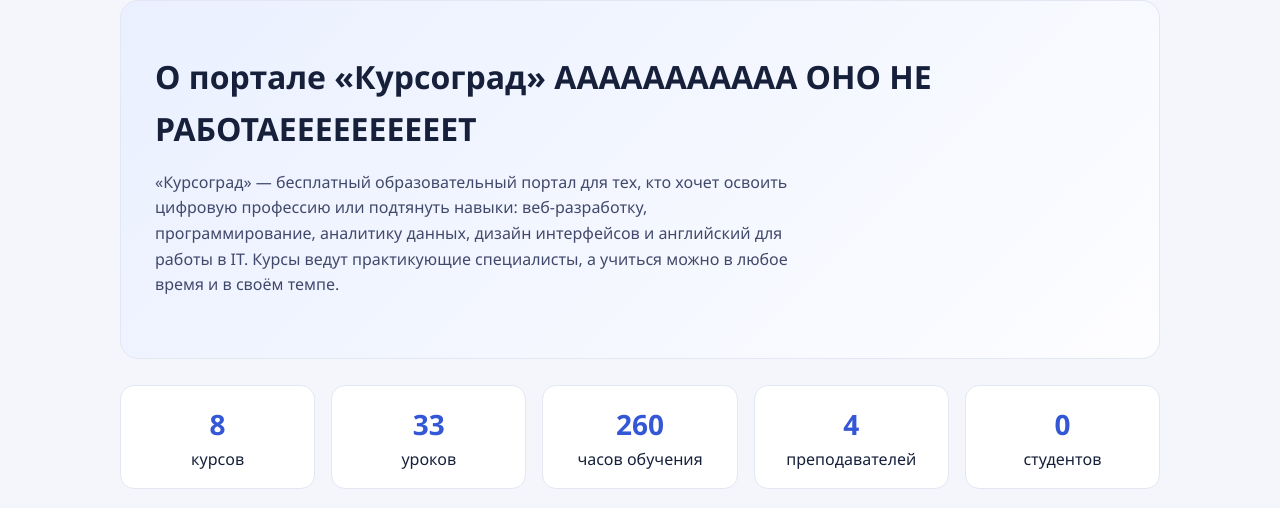
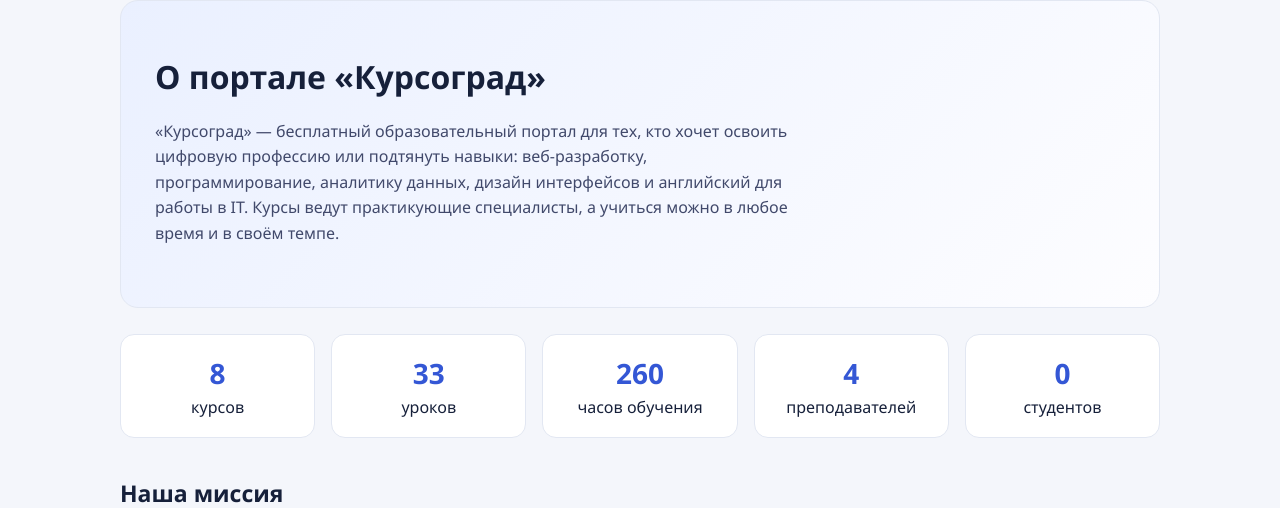
Before and after one commit to oulright/cite_for_web_analytics, a Flask app: page /about in a window 1280 px wide. Shown: the part 65-573 px from the top of the page. Run offline with Flask 3, Linux system fonts and the light colour scheme; data comes from the database, SQL or seed files in the repository.

Commit message:
Возвращаю всё на круги своя

```diff
--- a/templates/about.html
+++ b/templates/about.html
@@ -2,7 +2,7 @@
 {% block title %}О портале{% endblock %}
 {% block content %}
 <section class="hero">
-  <h1>О портале «Курсоград» ААААААААААА ОНО НЕ РАБОТАЕЕЕЕЕЕЕЕЕЕТ</h1>
+  <h1>О портале «Курсоград»</h1>
   <p>«Курсоград» — бесплатный образовательный портал для тех, кто хочет освоить
      цифровую профессию или подтянуть навыки: веб-разработку, программирование,
      аналитику данных, дизайн интерфейсов и английский для работы в IT.
--- a/templates/base.html
+++ b/templates/base.html
@@ -44,7 +44,6 @@
     <p class="muted">Курсы по разработке, аналитике, дизайну и языкам. Обучение бесплатное,
        ничего не продаём. <a href="{{ url_for('about') }}">О портале</a> ·
        <a href="{{ url_for('contacts') }}">Контакты</a></p>
-        Пасхалка для внимательных
   </div>
 </footer>
 </body>
```
